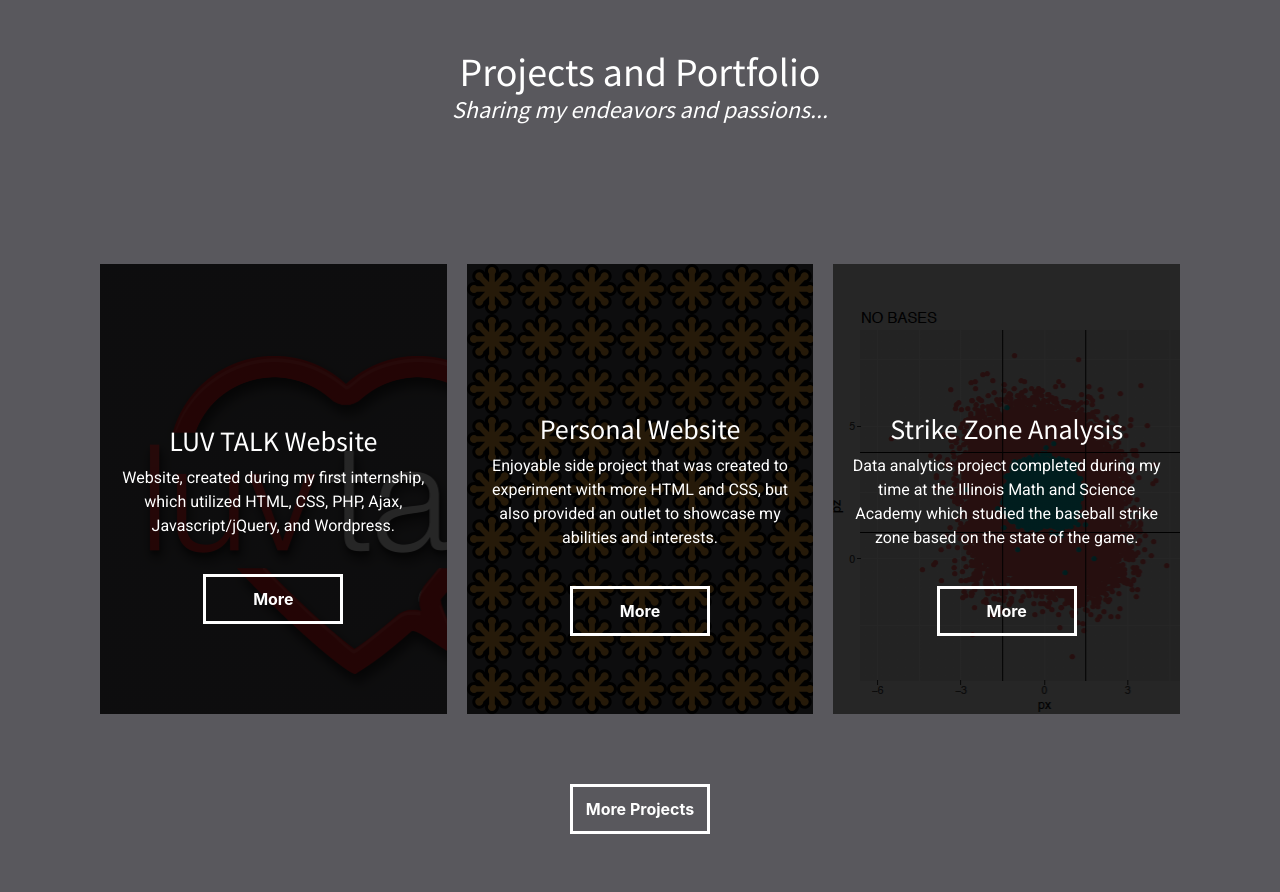
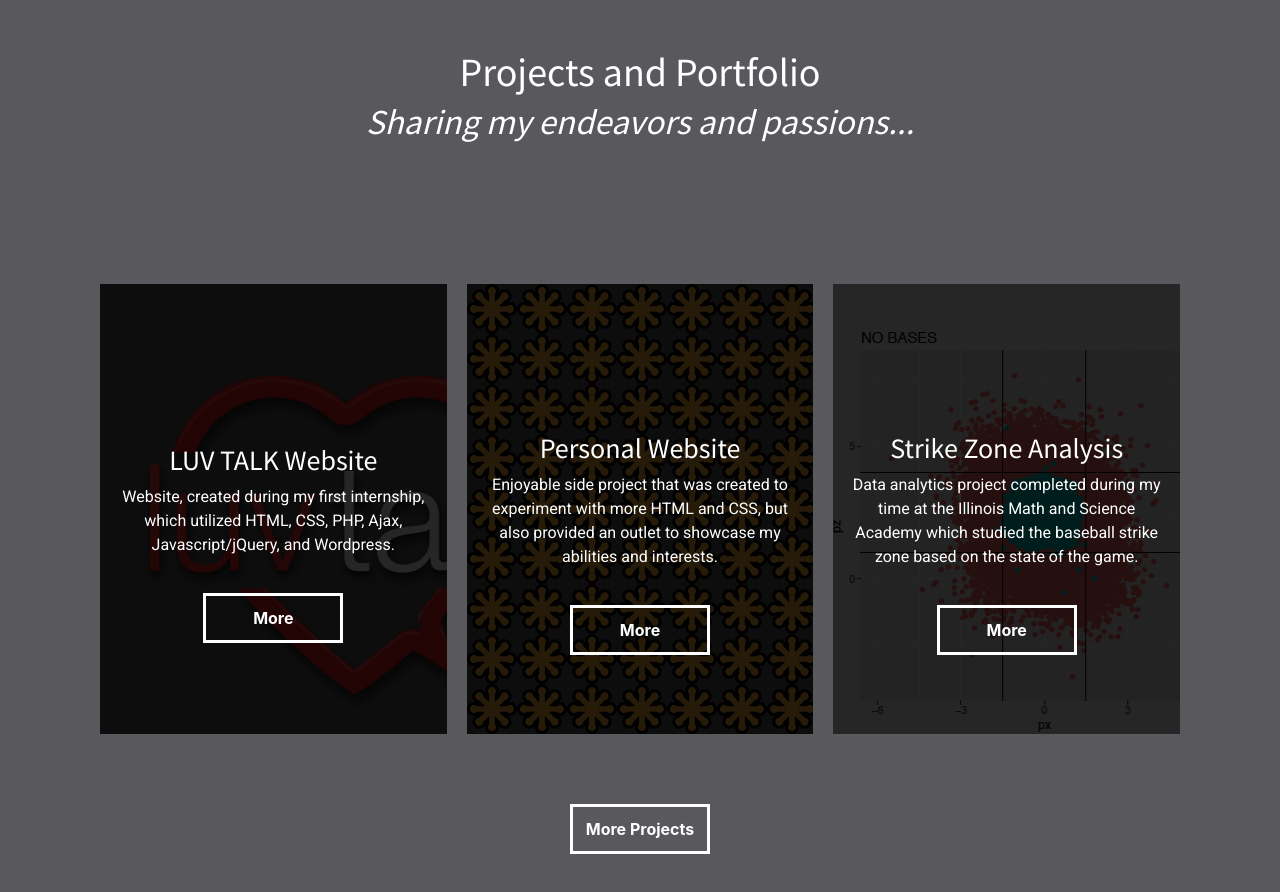
Before and after one commit to perrinjoseph/final-evaluation, a React (Create React App) app: page / in a window 1280 px wide. Shown: the part 2351-3243 px from the top of the page. Built offline with nearby package versions, Linux system fonts and the light colour scheme.

Commit message:
redux working

```diff
--- a/src/Components/Landing/Landing.js
+++ b/src/Components/Landing/Landing.js
@@ -3,7 +3,7 @@ import Button from "../Button/Button";
 
 function Landing() {
   return (
-    <div class="main" id="landingPage">
+    <div className="main" id="landingPage">
       <section className="main__content">
         <h1 id="hello">Hello, Im</h1>
         <h1 id="name">XXX</h1>
--- a/src/Components/Landing/_landing.scss
+++ b/src/Components/Landing/_landing.scss
@@ -404,3 +404,7 @@ textarea {
     display: block;
   }
 }
+
+small {
+  font-size: 5px;
+}
--- a/src/Components/Nav/Nav.js
+++ b/src/Components/Nav/Nav.js
@@ -12,7 +12,7 @@ function Nav() {
   };
   return (
     <nav className="navBar">
-      <img clasName="navBar__logo" src={logo}></img>
+      <img className="navBar__logo" src={logo}></img>
 
       <div onClick={() => handelClick()} className={`hamburger`}>
         <div className="hamburger__line"></div>
--- a/src/Components/Projects/Projects.js
+++ b/src/Components/Projects/Projects.js
@@ -13,9 +13,9 @@ function Projects() {
       <h1 className="projects__heading__center">
         Projects and Portfolio
         <br></br>
-        <h4>
+        <small>
           <i>Sharing my endeavors and passions...</i>
-        </h4>
+        </small>
       </h1>
 
       <div className="projects__rows projects">
```
